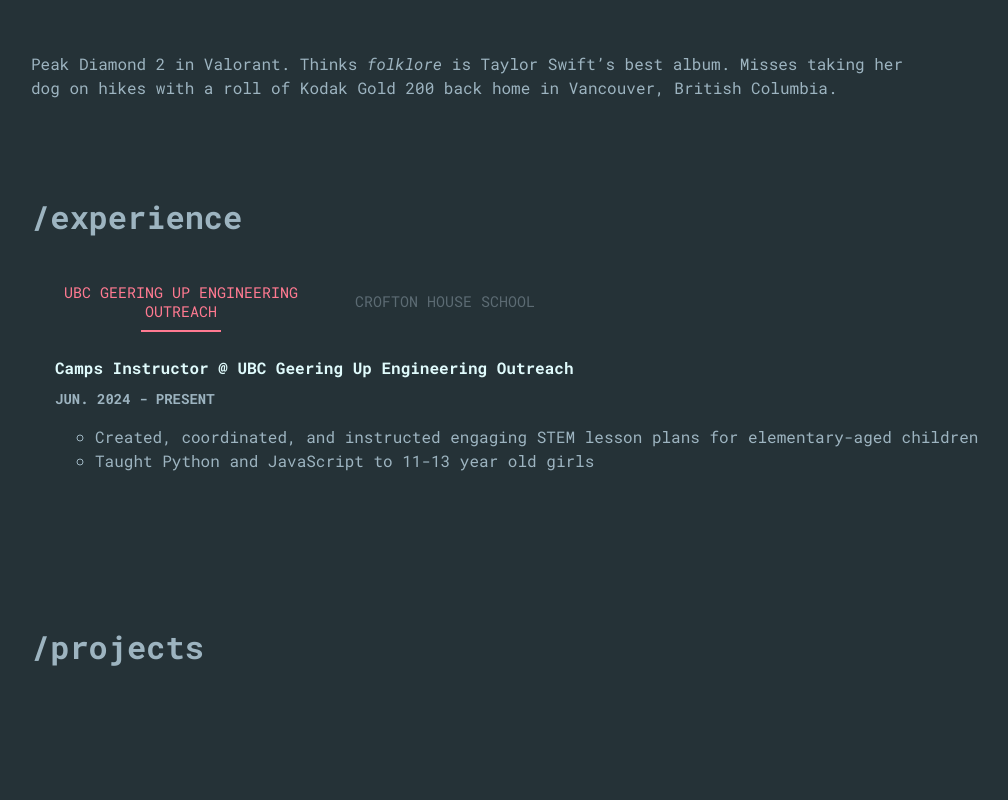
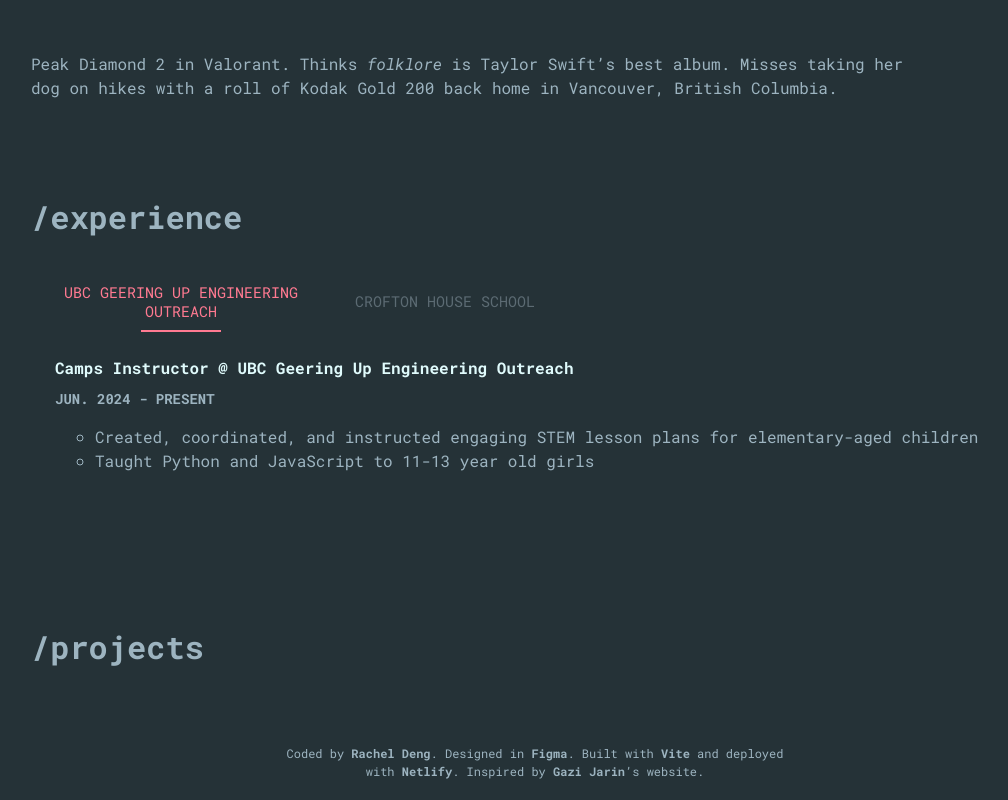
Before and after one commit to rachelkd/portfolio, a React (Vite) app: page / in a window 1280 px wide. Shown: the part 1183-1983 px from the top of the page, without its empty margins (105-1113 px from the left). Before the commit the page ends 1859 px from the top, so only its background shows below. Built offline with nearby package versions, Linux system fonts and the light colour scheme.

Commit message:
added footer

```diff
--- a/src/App.css
+++ b/src/App.css
@@ -33,3 +33,16 @@ h1 {
 .highlight-2 {
     color: var(--accent-color-2);
 }
+
+.main-content {
+    flex: 1;
+    display: flex;
+    flex-direction: column;
+}
+
+.footer {
+    width: 100%;
+    display: flex;
+    justify-content: center;
+    align-items: center;
+}
--- a/src/App.tsx
+++ b/src/App.tsx
@@ -5,6 +5,7 @@
 
 // Components
 import Navbar from './components/Navbar';
+import Footer from './components/Footer';
 
 // Pages
 import Intro from './components/pages/Intro';
@@ -18,11 +19,16 @@ import './App.css';
 function App() {
     return (
         <>
-            <Intro />
-            <AboutMe />
-            <Experience />
-            <Projects />
-            <Navbar />
+            <div className='main-content'>
+                <Intro />
+                <AboutMe />
+                <Experience />
+                <Projects />
+                <Navbar />
+            </div>
+            <div className='footer'>
+                <Footer />
+            </div>
         </>
     );
 }
--- /dev/null
+++ b/src/components/Footer.tsx
@@ -0,0 +1,25 @@
+import '../styles/Footer.css';
+
+const Footer = () => {
+    return (
+        <div className='footer-page'>
+            <p className='footer-text'>
+                Coded by <span className='footer-highlight'>Rachel Deng</span>.
+                Designed in <span className='footer-highlight'>Figma</span>.
+                Built with <span className='footer-highlight'>Vite</span> and
+                deployed with <span className='footer-highlight'>Netlify</span>.
+                Inspired by{' '}
+                <a
+                    className='footer-highlight'
+                    href='https://gazijarin.com/'
+                    target='_blank'
+                >
+                    Gazi Jarin
+                </a>
+                &rsquo;s website.
+            </p>
+        </div>
+    );
+};
+
+export default Footer;
--- /dev/null
+++ b/src/styles/Footer.css
@@ -0,0 +1,21 @@
+.footer-highlight {
+    color: var(--primary-color);
+    font-weight: 700;
+}
+
+.footer-text a {
+    text-decoration: none;
+}
+
+.footer-text a:hover {
+    text-decoration: none;
+    color: var(--accent-color-2);
+}
+
+.footer-page {
+    font-size: 12px;
+    text-align: center;
+    width: 50%;
+    color: var(--primary-color);
+    padding: 4rem 0 0 0;
+}
```
